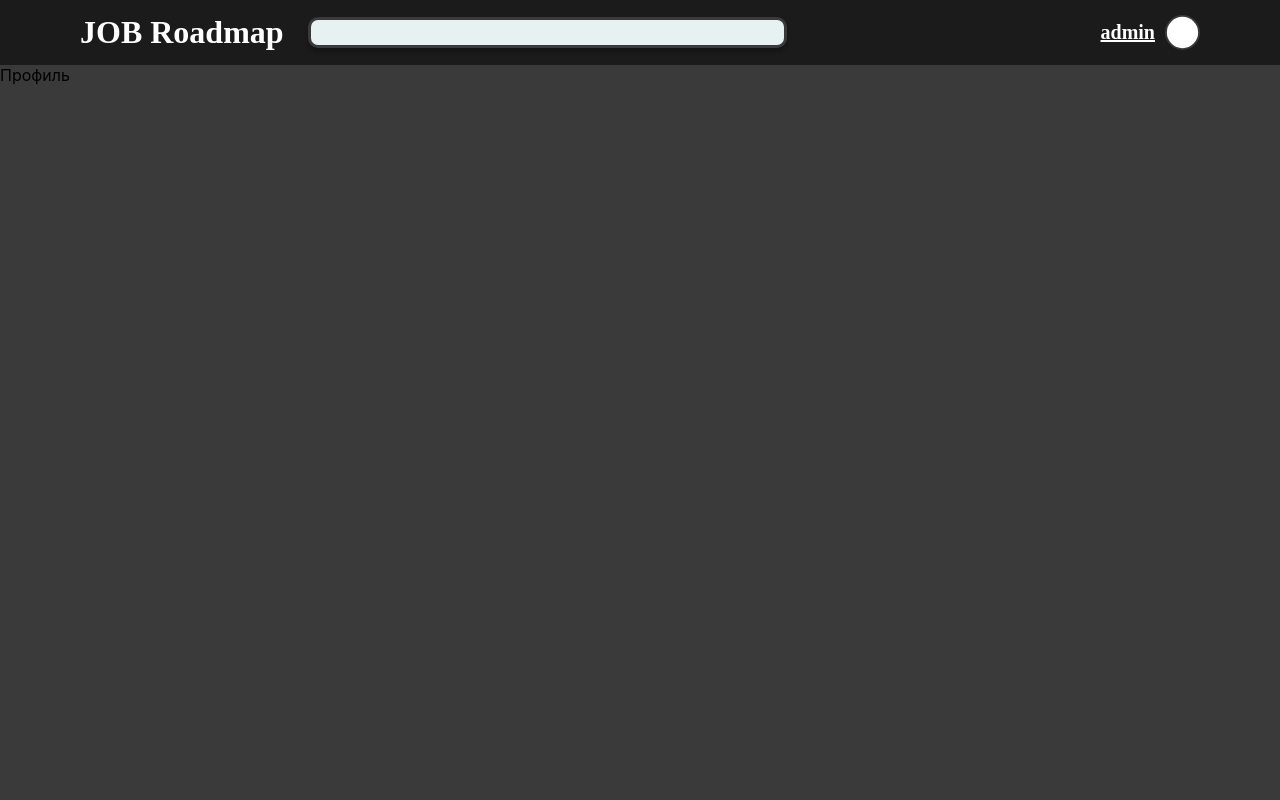
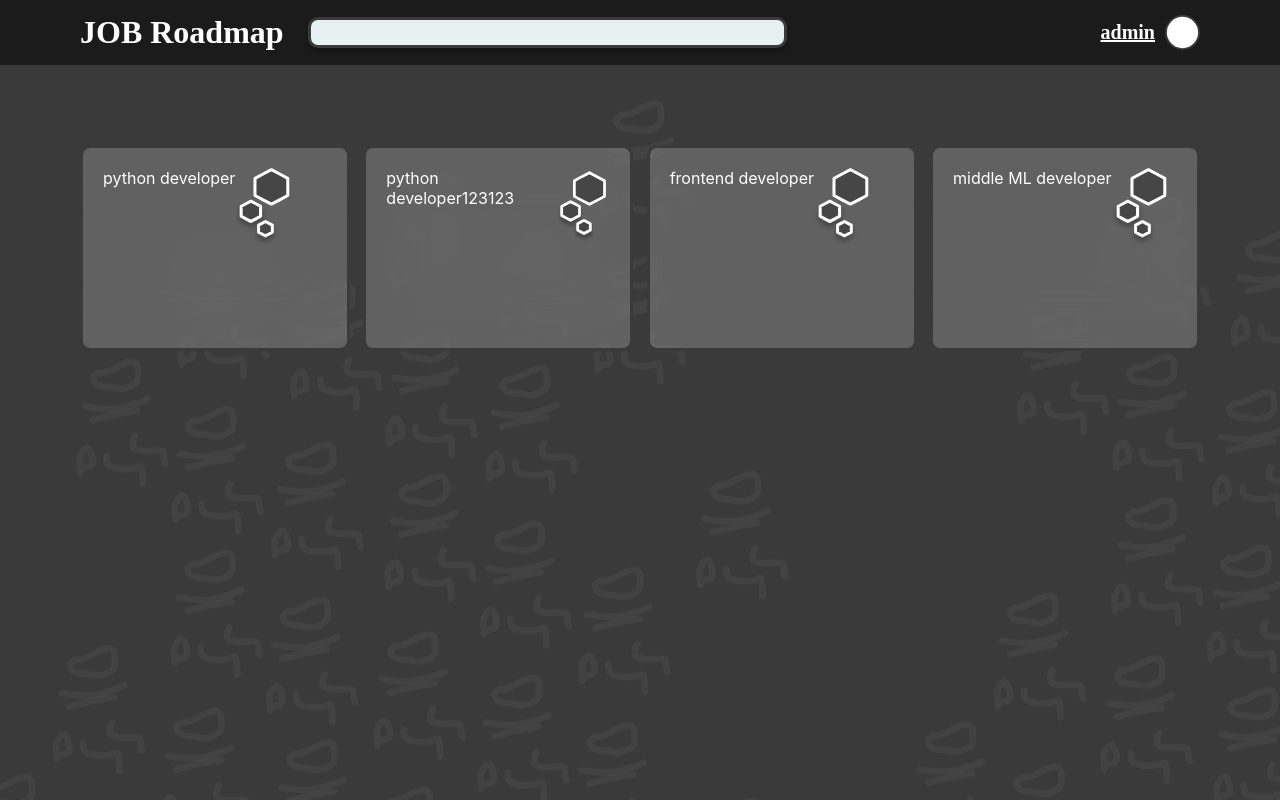
Before and after one commit to iiivan-lemon/jobRoadmap, a React (Create React App) app: page /profile in a window 1280 px wide. Shown: the top 800 px of the page. Built offline with nearby package versions, Linux system fonts and the light colour scheme.

Commit message:
F5: base profile

```diff
--- a/package.json
+++ b/package.json
@@ -19,6 +19,7 @@
     "react-router": "^5.3.4",
     "react-router-dom": "^5.3.4",
     "react-scripts": "5.0.1",
+    "react-spinners-kit": "^1.9.1",
     "react-vis-graph-wrapper": "0.1.3",
     "react-vis-network-graph": "^3.0.1",
     "shade-blend-color": "^1.0.0",
--- a/src/features/visGraph/Graph.module.css
+++ b/src/features/visGraph/Graph.module.css
@@ -1,8 +1,8 @@
 .graphBlock{
     height: 92%;
     width: 100%;
-    background-size: cover;
-    background-image: url("../../../static/images/back-pattern-graph.png");
+    /*background-size: cover;*/
+    /*background-image: url("../../../static/images/back-pattern-graph.png");*/
 }
 
 .btnOptions{
--- a/src/pages/homePage/HomePage.module.css
+++ b/src/pages/homePage/HomePage.module.css
@@ -1,3 +1,11 @@
 .page{
     height: 100%;
+    background-size: cover;
+    background-image: url("../../../static/images/back-pattern-graph.png");
 }
+
+.preloader{
+    left: 50vw;
+    position: absolute;
+    top: 20rem;
+}
--- a/src/pages/homePage/HomePage.tsx
+++ b/src/pages/homePage/HomePage.tsx
@@ -2,6 +2,7 @@ import React from 'react'
 import Graph from '../../features/visGraph/Graph'
 import styles from './HomePage.module.css'
 import './../../App.css'
+import { PushSpinner } from 'react-spinners-kit'
 // import { useHistory } from 'react-router'
 interface HomePageProps {
   data: any[]
@@ -10,14 +11,22 @@ interface HomePageProps {
 
 const HomePage = ({ data, inputData }: HomePageProps): JSX.Element => {
   // const history = useHistory()
+  const [loading, setLoad] = React.useState(true)
 
   React.useEffect(() => {
-    document.body.style.overflow = 'auto'
+    document.body.style.overflow = 'none'
     document.getElementById('header')?.classList.remove('headerFix')
   }, [])
+  React.useEffect(() => {
+    if (data.length > 0) {
+      // eslint-disable-next-line no-debugger
+      // debugger
+      setTimeout(() => { setLoad(false) }, 5000)
+    } else setLoad(true)
+  }, [data])
 
   return (
-    <div className={styles.page}>{(data.length > 0) && <Graph data={ data } title={ inputData }/>}</div>
+      <div className={styles.page}>{<div className={styles.preloader}><PushSpinner id = 'preloader' size={30} color="#686769" loading={loading} /></div>}{(data.length > 0 && !loading) && <Graph data={ data } title={ inputData }/>}</div>
   )
 }
 
--- a/src/pages/profilePage/ProfilePage.module.css
+++ b/src/pages/profilePage/ProfilePage.module.css
@@ -1,35 +1,23 @@
-.startBlock{
-    height: 100vh;
+.profile{
+    background-size: cover;
+    background-image: url("../../../static/images/back-pattern-graph.png");
+    padding: 80px;
+    height: 100%;
     display: flex;
-    flex-direction: column;
-    background-image: url("../../../static/images/back-pattern-home.png");
-    background-size: 100% 100%;
+    align-content: flex-start;
+    align-items: flex-start;
+    justify-content: space-between;
 }
 
-.description{
-    padding: 10px;
-    margin: 70px;
+.saveGraph{
     display: flex;
-    flex-direction: column;
+    height: 10rem;
+    width: 14rem;
+    background: rgba(255, 255, 255, 0.2);
+    border: 3px solid #3A3A3A;
+    -webkit-backdrop-filter: blur(30px);
+    backdrop-filter: blur(30px);
+    border-radius: 10px;
+    padding: 20px;
+    color: white;
 }
-
-.title{
-    font-family: 'GT Eesti Pro Display', serif;
-    font-style: normal;
-    font-weight: 700;
-    font-size: 32px;
-    line-height: 37px;
-    /* text-align: center; */
-    flex-grow: 1;
-    color: #FFFFFF;
-}
-
-.titleDescr{
-    font-family: 'GT Eesti Pro Display', serif;
-    font-style: normal;
-    font-weight: 500;
-    font-size: 16px;
-    line-height: 37px;
-    flex-grow: 1;
-    color: #FFFFFF;
-}
--- a/src/pages/profilePage/ProfilePage.tsx
+++ b/src/pages/profilePage/ProfilePage.tsx
@@ -1,10 +1,49 @@
 import React, { type FC } from 'react'
-// import styles from 'src/pages/profilePage/ProfilePage.module.css'
+import styles from './ProfilePage.module.css'
 import './../../App.css'
+// import stylesTags from '../../features/headerOptions/HeaderOptions.module.css'
+// import { Tag } from 'antd'
 const ProfilePage: FC = () => {
+  const tags = ['python developer', 'python developer123123', 'frontend developer', 'middle ML developer']
+  function renderGraphBlock (tags: string[]): any[] {
+    return tags.map((el, index) => <div className={styles.saveGraph} >{el}<svg width="59" height="78" viewBox="0 0 59 78" fill="none" xmlns="http://www.w3.org/2000/svg">
+        <path d="M28.1264 5.98563L36.3898 1.69052L44.6532 5.98564L52.7463 10.3495L52.8204 18.9L52.7463 27.4505L44.6533 31.8143L36.3898 36.1095L28.1263 31.8143L20.0333 27.4505L19.9591 18.9L20.0333 10.3495L28.1264 5.98563Z" fill="#464646" stroke="white" stroke-width="3" stroke-linejoin="round"/>
+        <g filter="url(#filter0_d_107_1915)">
+            <path d="M10.9729 35.7329L15.87 33.1902L20.7672 35.7329L25.5235 38.295L25.5668 43.29L25.5235 48.285L20.7671 50.8471L15.87 53.3898L10.9729 50.8471L6.2165 48.285L6.17316 43.29L6.2165 38.295L10.9729 35.7329Z" fill="#464646" stroke="white" stroke-width="3" stroke-linejoin="round"/>
+        </g>
+        <g filter="url(#filter1_d_107_1915)">
+            <path d="M26.962 55.3405L30.4498 53.5299L33.9377 55.3405L37.2974 57.1499L37.3279 60.6598L37.2974 64.1698L33.9377 65.9791L30.4498 67.7898L26.962 65.9791L23.6022 64.1698L23.5718 60.6598L23.6022 57.1499L26.962 55.3405Z" fill="#464646" stroke="white" stroke-width="3" stroke-linejoin="round"/>
+        </g>
+        <defs>
+            <filter id="filter0_d_107_1915" x="-1" y="31.5" width="33.7402" height="31.5801" filterUnits="userSpaceOnUse" color-interpolation-filters="sRGB">
+                <feFlood flood-opacity="0" result="BackgroundImageFix"/>
+                <feColorMatrix in="SourceAlpha" type="matrix" values="0 0 0 0 0 0 0 0 0 0 0 0 0 0 0 0 0 0 127 0" result="hardAlpha"/>
+                <feOffset dy="4"/>
+                <feGaussianBlur stdDeviation="2"/>
+                <feComposite in2="hardAlpha" operator="out"/>
+                <feColorMatrix type="matrix" values="0 0 0 0 0 0 0 0 0 0 0 0 0 0 0 0 0 0 0.25 0"/>
+                <feBlend mode="normal" in2="BackgroundImageFix" result="effect1_dropShadow_107_1915"/>
+                <feBlend mode="normal" in="SourceGraphic" in2="effect1_dropShadow_107_1915" result="shape"/>
+            </filter>
+            <filter id="filter1_d_107_1915" x="16.8198" y="51.8398" width="27.2598" height="25.6401" filterUnits="userSpaceOnUse" color-interpolation-filters="sRGB">
+                <feFlood flood-opacity="0" result="BackgroundImageFix"/>
+                <feColorMatrix in="SourceAlpha" type="matrix" values="0 0 0 0 0 0 0 0 0 0 0 0 0 0 0 0 0 0 127 0" result="hardAlpha"/>
+                <feOffset dy="4"/>
+                <feGaussianBlur stdDeviation="2"/>
+                <feComposite in2="hardAlpha" operator="out"/>
+                <feColorMatrix type="matrix" values="0 0 0 0 0 0 0 0 0 0 0 0 0 0 0 0 0 0 0.25 0"/>
+                <feBlend mode="normal" in2="BackgroundImageFix" result="effect1_dropShadow_107_1915"/>
+                <feBlend mode="normal" in="SourceGraphic" in2="effect1_dropShadow_107_1915" result="shape"/>
+            </filter>
+        </defs>
+    </svg>
+    </div>)
+  }
+
   return (
         <React.Fragment>
-            <div>Профиль
+            <div className={styles.profile}>
+                {renderGraphBlock(tags)}
             </div>
         </React.Fragment>
   )
```
Also changed, not shown: 2 other files (tests, documents, lock files or other folders).
